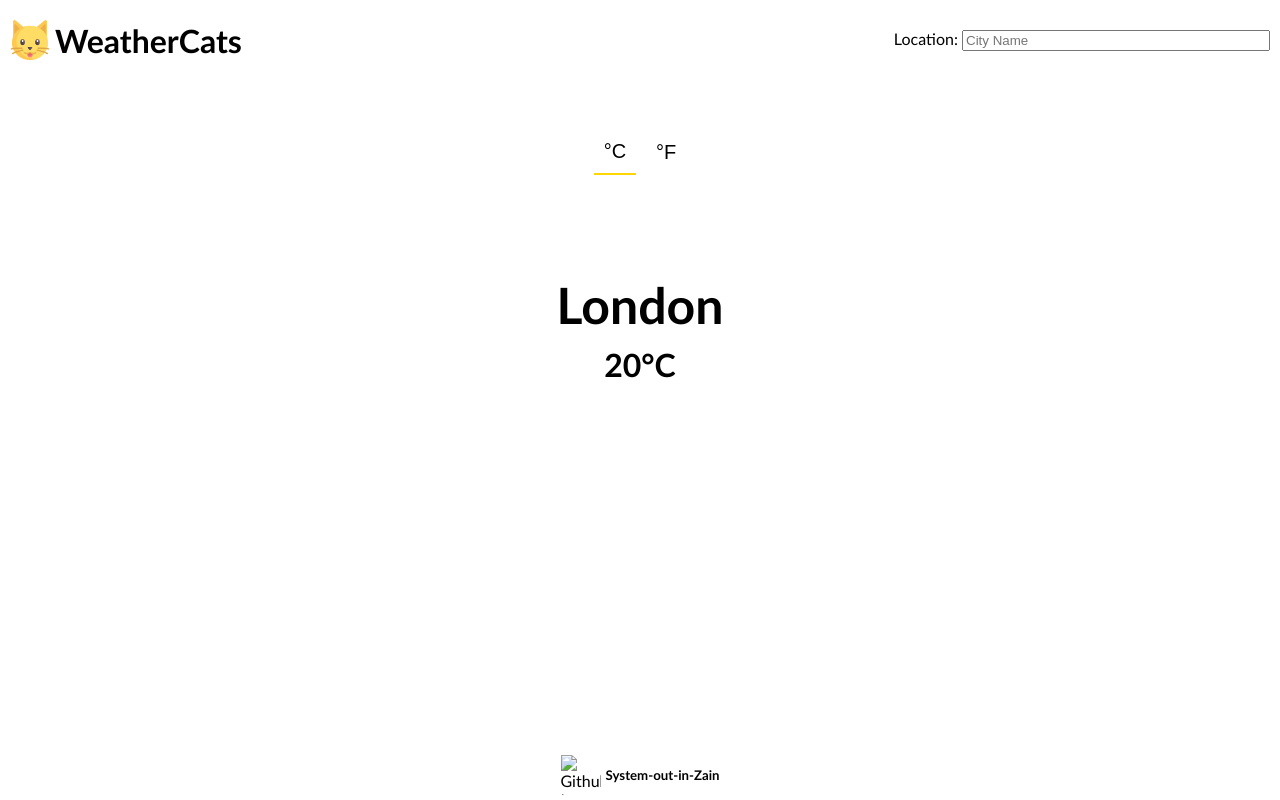
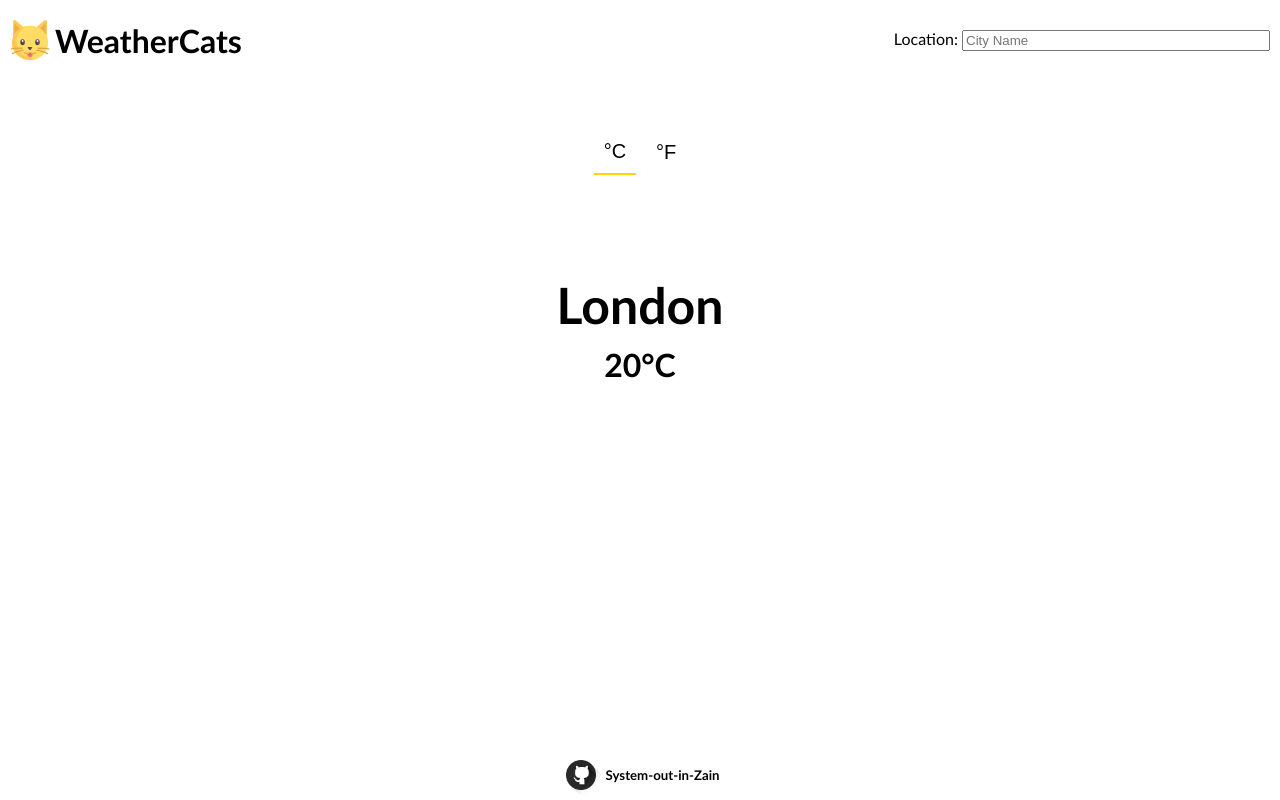
Before and after one commit to System-out-print-Zain/Weather-App, a website built with webpack: page dist/index.html in a window 1280 px wide. Built offline with nearby package versions, Linux system fonts and the light colour scheme; files whose address does not match are found by name.

Commit message:
Redeployed

```diff
--- a/dist/index.html
+++ b/dist/index.html
@@ -1 +1 @@
-<!doctype html><html lang="en"><head><meta charset="UTF-8"><meta name="viewport" content="width=device-width,initial-scale=1"><title>WeatherCats</title><link rel="stylesheet" href="styles.css"><script defer="defer" src="main.c3834429183710b08565.js"></script><link href="main.css" rel="stylesheet"></head><body><div class="container"><div class="header"><div class="logo"><img src="./assets/icon.png" alt="Icon" class="icon"><h1 class="page-title">WeatherCats</h1></div><div class="search"><form class="search"><label for="location-input">Location:</label> <input id="location-input" placeholder="City Name"></form><h6 class="error"></h6><input type="submit" hidden></div></div><div class="main"><div class="celc-far"><button class="celc selected">°C</button> <button class="far">°F</button></div><div class="weather-info-card"><h1 class="city-name">London</h1><h1 class="temp">20°C</h1></div></div><div class="footer"><img src="require(./github-logo.png)" alt="Github Icon" class="github-icon"/><h5 class="github">System-out-in-Zain</h5></div></div></body></html>
+<!doctype html><html lang="en"><head><meta charset="UTF-8"><meta name="viewport" content="width=device-width,initial-scale=1"><title>WeatherCats</title><link rel="stylesheet" href="styles.css"><script defer="defer" src="main.c3834429183710b08565.js"></script><link href="main.css" rel="stylesheet"></head><body><div class="container"><div class="header"><div class="logo"><img src="./assets/icon.png" alt="Icon" class="icon"><h1 class="page-title">WeatherCats</h1></div><div class="search"><form class="search"><label for="location-input">Location:</label> <input id="location-input" placeholder="City Name"></form><h6 class="error"></h6><input type="submit" hidden></div></div><div class="main"><div class="celc-far"><button class="celc selected">°C</button> <button class="far">°F</button></div><div class="weather-info-card"><h1 class="city-name">London</h1><h1 class="temp">20°C</h1></div></div><div class="footer"><img src="./assets/github-logo.png" alt="Github Icon" class="github-icon"/><h5 class="github">System-out-in-Zain</h5></div></div></body></html>
```
